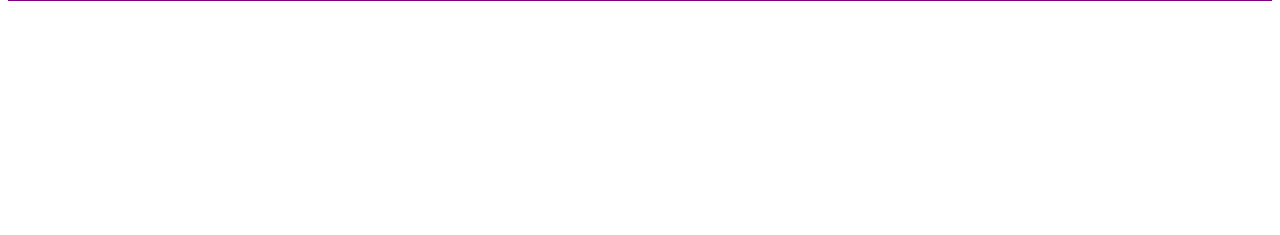
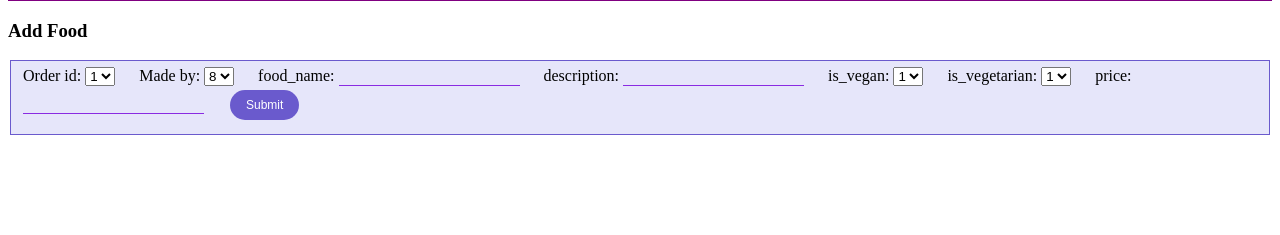
Before and after one commit to FeastMe/FeastMe, a Flask app: page /foods in a window 1280 px wide. Shown: the part 373-608 px from the top of the page. Run offline with Flask 2, Linux system fonts and the light colour scheme; data comes from the database, SQL or seed files in the repository; data that the repository does not hold is empty; some libraries are stand-ins or nearby versions.

Commit message:
CRUD almost done.  Only Create and Update in Foods & Ingredients left.

```diff
--- a/DDL.sql
+++ b/DDL.sql
@@ -62,8 +62,8 @@ CREATE TABLE orders (
     total_price DECIMAL(65, 2) NOT NULL,
     order_status VARCHAR(255) NOT NULL,
     PRIMARY KEY(order_id),
-    FOREIGN KEY(ordered_by) REFERENCES patrons(account_id),
-    FOREIGN KEY(delivery_by) REFERENCES drivers(account_id)
+    FOREIGN KEY(ordered_by) REFERENCES patrons(account_id) ON DELETE CASCADE,
+    FOREIGN KEY(delivery_by) REFERENCES drivers(account_id) ON DELETE CASCADE
 );
 
 DROP TABLE IF EXISTS foods;
@@ -77,7 +77,7 @@ CREATE TABLE foods (
     is_vegetarian TINYINT(1) NOT NULL,
     price DECIMAL(65, 2) NOT NULL,
     PRIMARY KEY(food_id),
-    FOREIGN KEY(order_id) REFERENCES orders(order_id),
+    FOREIGN KEY(order_id) REFERENCES orders(order_id) ON DELETE CASCADE,
     FOREIGN KEY(made_by) REFERENCES chefs(account_id)
 );
 
--- a/app.py
+++ b/app.py
@@ -336,7 +336,7 @@ def add_chef():
 def orders():
     # READ orders
     if request.method == 'GET':
-        query = "SELECT order_id, CONCAT(first_name, ' ', last_name) AS ordered_by, street_number, street, unit_number, city, state, zip_code, CONCAT(street_number, ' ', street, ' ', unit_number, ' ', city, ' ', state, ' ', zip_code) AS patron_address, license_plate, order_time, total_price, order_status\
+        query = "SELECT order_id, CONCAT(first_name, ' ', last_name) AS ordered_by, license_plate AS delivery_by, order_time, total_price, order_status\
         FROM orders\
         INNER JOIN accounts ON orders.ordered_by = accounts.account_id\
         INNER JOIN patrons ON orders.ordered_by = patrons.account_id\
@@ -346,23 +346,71 @@ def orders():
         cur.execute(query)
         orders = cur.fetchall()
 
-        return render_template('orders.j2', orders = orders)
+        query = "SELECT * FROM patrons;"
+        cur = mysql.connection.cursor()
+        cur.execute(query)
+        patrons = cur.fetchall()
+
+        query = "SELECT * FROM drivers;"
+        cur = mysql.connection.cursor()
+        cur.execute(query)
+        drivers = cur.fetchall()
+
+        return render_template('orders.j2', orders = orders, patrons = patrons, drivers = drivers)
 
 @app.route('/edit_order/<int:order_id>', methods=['POST', 'GET'])
 def edit_order(order_id):
     # UPDATE order
-    pass
+    if request.method == "GET":
+        query = "SELECT order_id, CONCAT(first_name, ' ', last_name) AS ordered_by, street_number, street, unit_number, city, state, zip_code, license_plate AS delivery_by, order_time, total_price, order_status\
+        FROM orders\
+        INNER JOIN accounts ON orders.ordered_by = accounts.account_id\
+        INNER JOIN patrons ON orders.ordered_by = patrons.account_id\
+        INNER JOIN drivers ON orders.delivery_by = drivers.account_id\
+        WHERE order_id = %s;" % (order_id)
+        cur = mysql.connection.cursor()
+        cur.execute(query)
+        order = cur.fetchall()
+        return render_template('edit_order.j2', order = order)
+
+    if request.method == "POST":
+        if request.form.get("Edit_Order"):
+            order_time = request.form['order_time']
+            total_price = request.form['total_price']
+            order_status = request.form['order_status']
+
+            query = "Update orders SET orders.order_time = %s, orders.total_price = %s, orders.order_status = %s WHERE orders.order_id = %s;"
+            cur = mysql.connection.cursor()
+            cur.execute(query, (order_time, total_price, order_status, order_id))
+            mysql.connection.commit()
+            return redirect('/orders')
 
 @app.route('/delete_order/<int:order_id>')
 def delete_order(order_id):
     # DELETE order
-    pass
+    query = f"DELETE FROM orders WHERE order_id = '%s';"
+    cur = mysql.connection.cursor()
+    cur.execute(query, (order_id,))
+    mysql.connection.commit()
+    return redirect('/orders')
 
 @app.route('/add_order/', methods=['POST'])
 def add_order():
     # CREATE order
-    pass
+    if request.method == "POST":
+        if request.form.get("Add_Order"):
+            ordered_by = request.form['ordered_by']
+            delivery_by = request.form['delivery_by']
+            order_time = request.form['order_time']
+            total_price = request.form['total_price']
+            order_status = request.form['order_status']
 
+            query = "INSERT INTO orders (ordered_by, delivery_by, order_time, total_price, order_status) VALUES(%s, %s, %s, %s, %s);"
+            cur = mysql.connection.cursor()
+            cur.execute(query, (ordered_by, delivery_by, order_time, total_price, order_status))
+            mysql.connection.commit()
+
+            return redirect('/orders')
 
 ########################
 # CRUD on foods entity.#
@@ -376,7 +424,17 @@ def foods():
         cur.execute(query)
         foods = cur.fetchall()
 
-        return render_template('foods.j2', foods = foods)
+        query = "SELECT * FROM orders;"
+        cur = mysql.connection.cursor()
+        cur.execute(query)
+        orders = cur.fetchall()
+
+        query = "SELECT * FROM chefs;"
+        cur = mysql.connection.cursor()
+        cur.execute(query)
+        food_creators = cur.fetchall()
+
+        return render_template('foods.j2', foods = foods, orders = orders, food_creators = food_creators)
 
 @app.route('/edit_food/<int:food_id>', methods=['POST', 'GET'])
 def edit_food(food_id):
@@ -419,7 +477,22 @@ def delete_food(food_id):
 @app.route('/add_food/', methods=['POST'])
 def add_food():
     # CREATE food
-    pass
+    if request.method == "POST":
+        if request.form.get("Add_Food"):
+            order_id = request.form['order_id']
+            made_by = request.form['made_by']
+            food_name = request.form['food_name']
+            description = request.form['description']
+            is_vegan = request.form['is_vegan']
+            is_vegetarian = request.form['is_vegetarian']
+            price = request.form['price']
+
+            query = "INSERT INTO foods (order_id, made_by, food_name, description, is_vegan, is_vegetarian, price) VALUES(%s, %s, %s, %s, %s, %s, %s);"
+            cur = mysql.connection.cursor()
+            cur.execute(query, (order_id, made_by, food_name, description, is_vegan, is_vegetarian, price))
+            mysql.connection.commit()
+
+            return redirect('/foods')
 
 ########################################
 # CRUD on foods_has_ingredients entity.#
@@ -445,7 +518,11 @@ def edit_foods_ingredients(f_has_i_id):
 @app.route('/delete_foods_ingredients/<int:f_has_i_id>')
 def delete_foods_ingredients(f_has_i_id):
     # DELETE foods_has_ingredients
-    pass
+    query = f"DELETE FROM foods_has_ingredients WHERE f_has_i_id = '%s';"
+    cur = mysql.connection.cursor()
+    cur.execute(query, (f_has_i_id,))
+    mysql.connection.commit()
+    return redirect('/foodsingredients')
 
 @app.route('/add_foods_ingredients/', methods=['POST'])
 def add_foods_ingredients():
@@ -503,9 +580,18 @@ def delete_ingredient(ingredient_id):
 @app.route('/add_ingredient/', methods=['POST'])
 def add_ingredient():
     # CREATE ingredient
-    pass
+    if request.method == "POST":
+        if request.form.get("Add_Ingredient"):
+            ingredient_name = request.form['ingredient_name']
+            expiry_date = request.form['expiry_date']
+            in_stock = request.form['in_stock']
 
+            query = "INSERT INTO ingredients(ingredient_name, expiry_date, in_stock) VALUES (%s, %s, %s);"
+            cur = mysql.connection.cursor()
+            cur.execute(query, (ingredient_name, expiry_date, in_stock))
+            mysql.connection.commit()
 
+            return redirect('/ingredients')
 
 # Listener
 if __name__ == "__main__":
--- a/templates/chefs.j2
+++ b/templates/chefs.j2
@@ -71,7 +71,7 @@
 <h3>Add Chef</h3>
 
 </table>
-<h4>You must create a chef account first.  Please navigate to the accounts tab to create one.</h4>
+<h4>All chef accounts have been accounted for.  If you want to add another chef, first to go the Accounts tab above and create a chef account.</h4>
 
 {% else %}
 <h4>Please create accounts first.</h4>
--- a/templates/drivers.j2
+++ b/templates/drivers.j2
@@ -70,7 +70,7 @@
 <h3>Add Driver</h3>
 
 </table>
-<h4>You must create a driver account first.  Please navigate to the accounts tab to create one.</h4>
+<h4>All driver accounts have been accounted for.  If you want to add another driver, first to go the Accounts tab above and create a driver account.</h4>
 
 {% else %}
 <h4>Please create accounts first.</h4>
--- a/templates/foods.j2
+++ b/templates/foods.j2
@@ -4,7 +4,7 @@
 
 <h1>Foods</h1>
 <table>
-{% if foods %}
+{% if foods and orders %}
     <thead>
         <tr>
             {% for attribute in foods[0].keys() %}
@@ -23,7 +23,54 @@
         </tr>
         {% endfor %}
     </tbody>
-{% endif %}
 </table>
 
+
+<h3>Add Food</h3>
+<div id="add">
+    <form id="addFood" action="/add_food/" method="post">
+        <fieldset>
+            <label for="order_id">Order id:</label>
+            <select name="order_id" id="order_id">
+                {% for order in orders %}
+                    <option value="{{ order.order_id }}">{{ order.order_id }}</option>
+                {% endfor %}
+            </select>
+
+            <label for="made_by">Made by:</label>
+            <select name="made_by" id="made_by">
+                {% for food_creator in food_creators %}
+                    <option value="{{ food_creator.account_id }}">{{ food_creator.account_id }}</option>
+                {% endfor %}
+            </select>
+
+            <label for="food_name">food_name:</label>
+            <input type="text" id="food_name" name="food_name">
+
+            <label for="description">description:</label>
+            <input type="text" id="description" name="description" required>
+
+            <label for="is_vegan">is_vegan:</label>
+            <select name="is_vegan" id="is_vegan">
+                    <option value="1">1</option>
+                    <option value="0">0</option>
+            </select>
+
+            <label for="is_vegetarian">is_vegetarian:</label>
+            <select name="is_vegetarian" id="is_vegetarian">
+                    <option value="1">1</option>
+                    <option value="0">0</option>
+            </select>
+
+            <label for="price">price:</label>
+            <input type="number" step="0.01" min=0 id="price" name="price" required>
+
+            <input type="submit" value="Submit" name="Add_Food" class="button" type="button">
+        </fieldset>
+    </form>
+
+
+{% else %}
+<h4>Either no foods exist or no order exists.</h4>
+{% endif %}
 {% endblock %}
--- a/templates/patrons.j2
+++ b/templates/patrons.j2
@@ -83,7 +83,7 @@
 <h3>Add Patron</h3>
 
 </table>
-<h4>You must create a patron account first.  Please navigate to the accounts tab to create one.</h4>
+<h4>All patron accounts have been accounted for.  If you want to add another patron, first to go the Accounts tab above and create a patron account.</h4>
 
 {% else %}
 <h4>Please create accounts first.</h4>
```
Also changed, not shown: templates/edit_order.j2 (+51 -0 lines), templates/ingredients.j2 (+22 -1 lines), templates/orders.j2 (+36 -2 lines).
